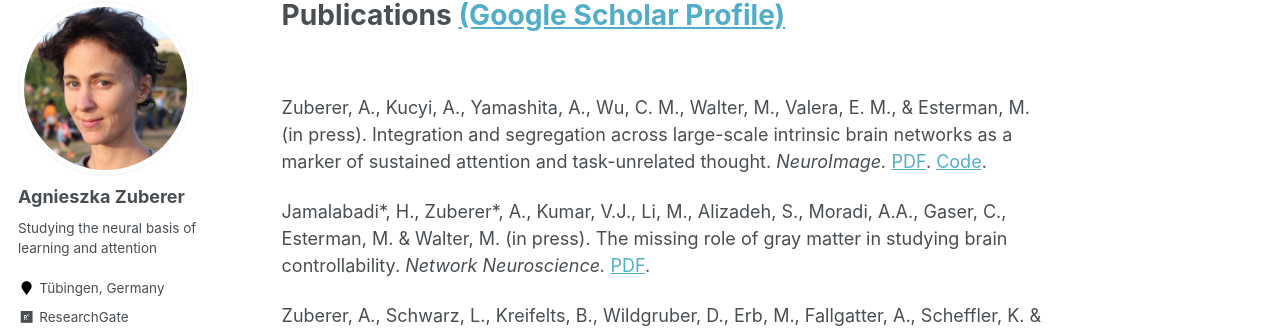
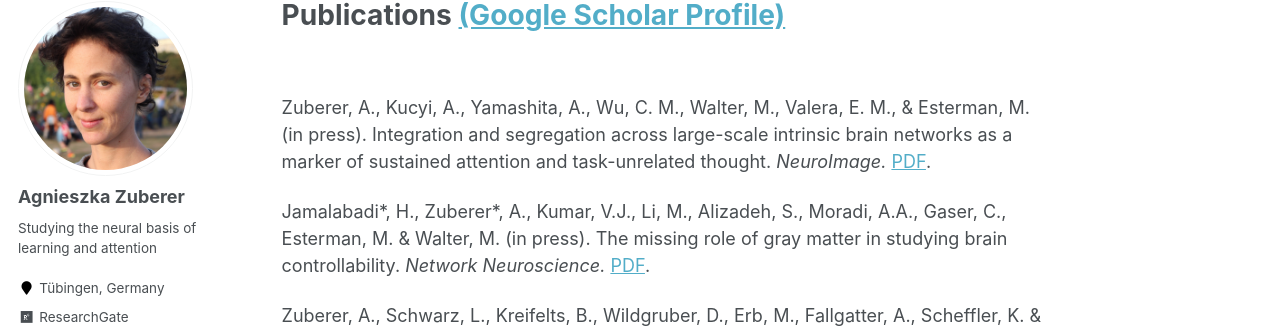
Before and after one commit to azuberer/azuberer.github.io, a Jekyll site: the page built from _pages/publications.md, in a window 1280 px wide and 900 px high. Shown: the part 117-450 px from the top of the window. Built offline with Jekyll 4.4.1, drawn with Linux system fonts in a browser that asks for light colours; some web fonts are replaced.

Commit message:
NI paper

```diff
--- a/_pages/publications.md
+++ b/_pages/publications.md
@@ -5,7 +5,7 @@ author_profile: true
 ---
 <br>
 
-Zuberer, A., Kucyi, A., Yamashita, A., Wu, C. M., Walter, M., Valera, E. M., & Esterman, M. (in press). Integration and segregation across large-scale intrinsic brain networks as a marker of sustained attention and task-unrelated thought. <i>NeuroImage.</i> [PDF](http://azuberer.github.io/files/zuberer2020integration.pdf). [Code](https://osf.io/6b83r/).
+Zuberer, A., Kucyi, A., Yamashita, A., Wu, C. M., Walter, M., Valera, E. M., & Esterman, M. (in press). Integration and segregation across large-scale intrinsic brain networks as a marker of sustained attention and task-unrelated thought. <i>NeuroImage.</i> [PDF](http://azuberer.github.io/files/zuberer2020integration.pdf).
 
 Jamalabadi\*, H., Zuberer\*, A., Kumar, V.J., Li, M., Alizadeh, S., Moradi, A.A., Gaser, C., Esterman, M. & Walter, M. (in press). The missing role of gray matter in studying brain controllability. <i>Network Neuroscience.</i> [PDF](http://azuberer.github.io/files/jamalabadi2020missing.pdf).
 
```
Also changed, not shown: 1 other file.
